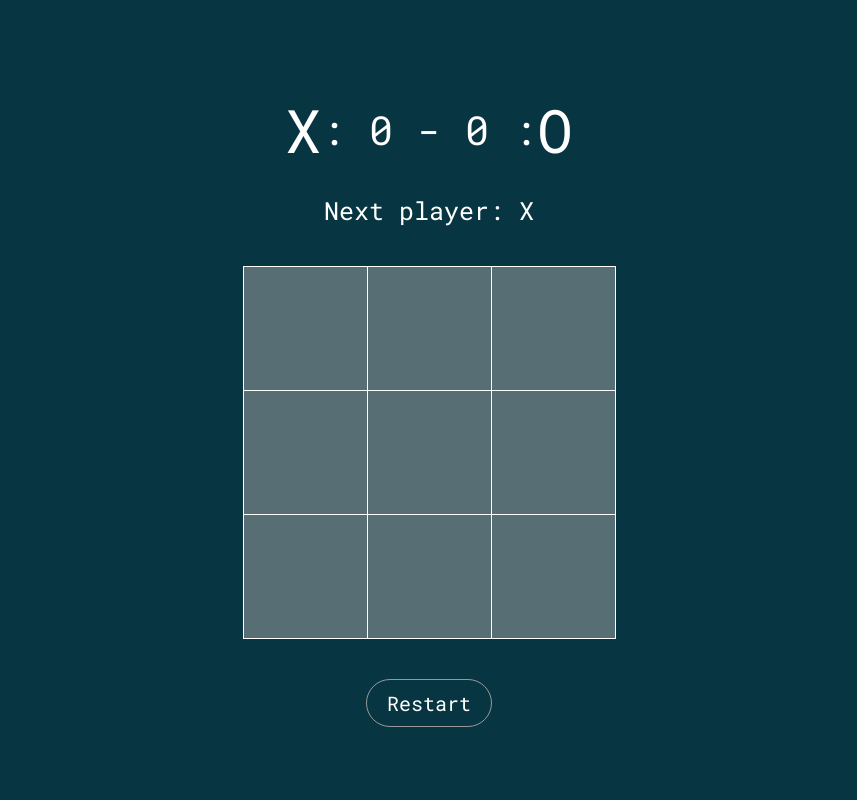
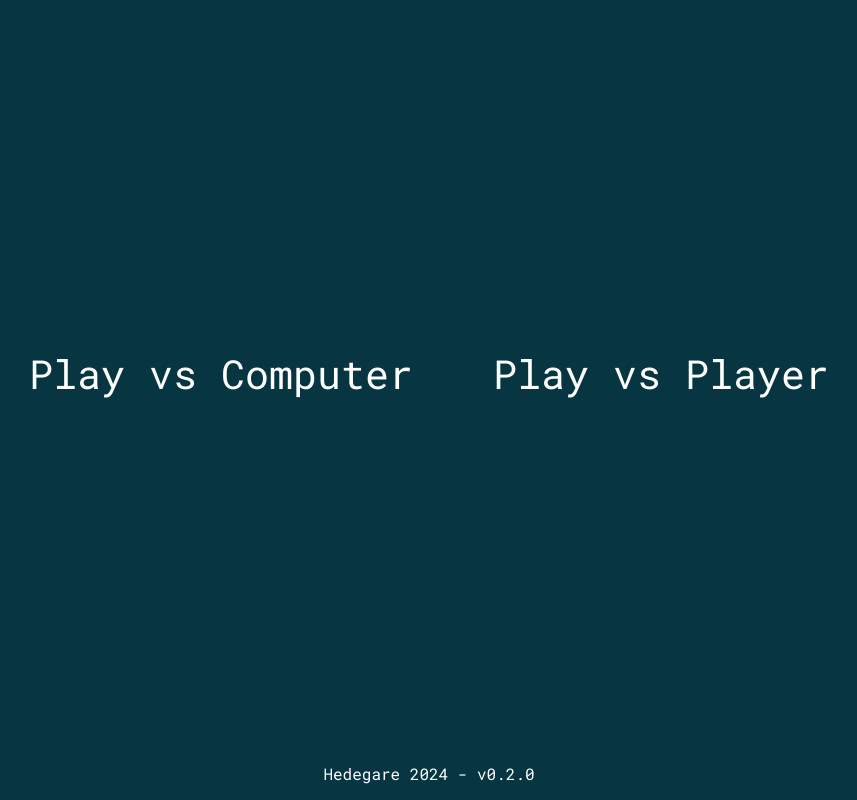
Before and after one commit to Hedevgare/tic-tac-toe, a React (Create React App) app: page / in a window 1280 px wide. Shown: the whole page, without its empty margins (211-1068 px from the left). Built offline with nearby package versions, Linux system fonts and the light colour scheme.

Commit message:
feat: Add vs computer and vs player
This commit adds a menu page where the player can choose if he wants to
play vs computer or vs player; it also install react-router-dom
dependency to manage routes.

```diff
--- a/package.json
+++ b/package.json
@@ -12,7 +12,8 @@
   "license": "ISC",
   "dependencies": {
     "react": "^18.3.1",
-    "react-dom": "^18.3.1"
+    "react-dom": "^18.3.1",
+    "react-router-dom": "^6.24.1"
   },
   "devDependencies": {
     "react-scripts": "^5.0.1"
--- a/src/App.js
+++ /dev/null
@@ -1,7 +0,0 @@
-import Board from "./components/Board";
-
-export default function App() {
-    return (
-        <Board />
-    );
-}
--- a/src/components/Board.jsx
+++ b/src/components/Board.jsx
@@ -1,8 +1,12 @@
 import { useState } from "react";
 import Square from "./Square";
 import { calculateWinner, checkDraw } from "../utils/game";
+import { useLocation, useNavigation } from "react-router-dom";
 
 export default function Board() {
+    const location = useLocation();
+    const { isPvp } = location.state;
+
     const [squares, setSquares] = useState(Array(9).fill(null));
     const [winnerMove, setWinnerMove] = useState(Array(3).fill(null));
     const [xIsNext, setXIsNext] = useState(true);
@@ -17,11 +21,12 @@ export default function Board() {
         setCanPlay(false);
         const newSquares = squares.slice();
         playerPlay(newSquares, i);
-        computerPlay(newSquares);
+
+        isPvp ? setCanPlay(true) : computerPlay(newSquares);
     }
 
     function playerPlay(availableSquares, index) {
-        availableSquares[index] = 'X';
+        availableSquares[index] = isPvp ? (xIsNext ? 'X' : 'O') : 'X';
         setSquares(availableSquares);
         updateStatus(availableSquares, false);
     }
@@ -43,8 +48,10 @@ export default function Board() {
         setXIsNext(xIsNext);
         setStatus('Next player: ' + (xIsNext ? 'X' : 'O'));
         setWinnerMove(Array(3).fill(null));
-        setCanPlay(xIsNext ? true : false);
-        if(!xIsNext) computerPlay(Array(9).fill(null));
+        if (!isPvp && !xIsNext) {
+            setCanPlay(xIsNext ? true : false);
+            computerPlay(Array(9).fill(null));
+        }
     }
 
     function updateStatus(squares, xIsNext) {
--- a/src/index.js
+++ b/src/index.js
@@ -1,12 +1,25 @@
 import React, { StrictMode } from "react";
 import { createRoot } from "react-dom/client"
+import { Routes, Route, BrowserRouter } from "react-router-dom";
+
 import "./styles.css";
 
-import App from "./App";
+import Home from "./pages/Home";
+import Game from "./pages/Game";
+
+const VERSION = "v0.2.0";
 
 const root = createRoot(document.getElementById("root"));
 root.render(
     <StrictMode>
-        <App />
+        <BrowserRouter>
+            <Routes>
+                <Route path="/" element={<Home />} />
+                <Route path="/game" element={<Game />} />
+            </Routes>
+        </BrowserRouter>
+        <footer>
+            <p>Hedegare 2024 - {VERSION}</p>
+        </footer>
     </StrictMode>
 );
--- /dev/null
+++ b/src/pages/Game.jsx
@@ -0,0 +1,7 @@
+import Board from "../components/Board";
+
+export default function Game() {
+    return (
+        <Board />
+    );
+}
--- /dev/null
+++ b/src/pages/Home.jsx
@@ -0,0 +1,14 @@
+import { Link } from "react-router-dom";
+
+export default function Home() {
+    return (
+        <div className="menu">
+            <div className="menu-item">
+                <Link to="/game" state={{ isPvp: false }}>Play vs Computer</Link>
+            </div>
+            <div className="menu-item">
+                <Link to="/game" state={{ isPvp: true }}>Play vs Player</Link>
+            </div>
+        </div>
+    );
+}
--- a/src/styles.css
+++ b/src/styles.css
@@ -7,11 +7,42 @@ body {
     color: #ffffff;
 }
 
+footer {
+    text-align: center;
+}
+
+a {
+    text-decoration: none;
+    color: #ffffff;
+}
+
 #root {
     height: 100vh;
     display: flex;
     flex-direction: column;
 }
+
+/** Menu */
+
+.menu {
+    display: flex;
+    flex: 1;
+    justify-content: center;
+    align-items: center;
+}
+
+.menu-item {
+    padding: 60px 40px;
+    font-size: 40px;
+    cursor: pointer;
+}
+
+.menu-item:hover {
+    background-color: #002b36;
+    border-radius: 25px;
+}
+
+/** Game */
 
 .board {
     display: flex;
```
Also changed, not shown: 1 other file (tests, documents, lock files or other folders).
